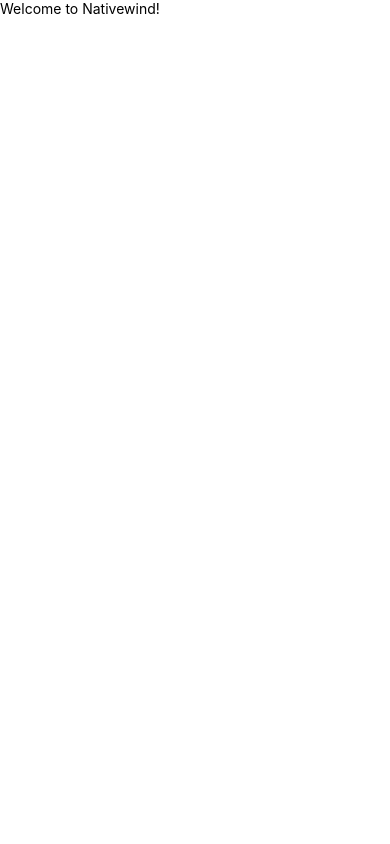
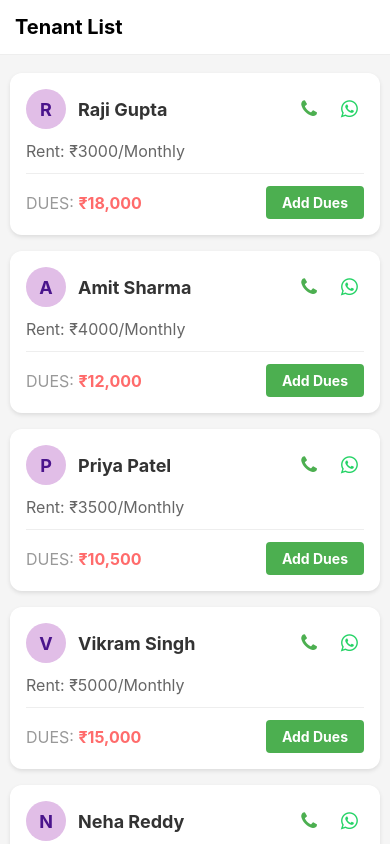
Before and after one commit to hisabok/hisabok-mobile, a React Native app: screen / in a window 390 px wide. Built offline with nearby package versions, Linux system fonts and the light colour scheme.

Commit message:
customerListScreen_ByTanmay

```diff
--- a/App.tsx
+++ b/App.tsx
@@ -1,15 +1,19 @@
 // import "./global.css";
 import React from "react";
-import { Text, View } from "react-native";
-
+import { StyleSheet, Text, View } from "react-native";
+import CustomerList from "./src/Screens/CustomerList";
+import CustomerListScreen from "./src/Screens/CustomerList";
 const App: React.FC = () => {
   return (
-    <View >
-      <Text>
-        Welcome to Nativewind!
-      </Text>
+    <View style={styles.container}>
+      <CustomerListScreen />
     </View>
   );
 };
-
+const styles = StyleSheet.create({
+  container: {
+    flex: 1,
+    backgroundColor: '#f5f5f5'
+  }
+});
 export default App;
--- a/package.json
+++ b/package.json
@@ -11,7 +11,8 @@
   },
   "dependencies": {
     "react": "18.3.1",
-    "react-native": "0.77.2"
+    "react-native": "0.77.2",
+    "react-native-vector-icons": "^10.3.0"
   },
   "devDependencies": {
     "@babel/core": "^7.25.2",
--- /dev/null
+++ b/src/Screens/CustomerList.js
@@ -0,0 +1,110 @@
+import React from 'react';
+import { View, Text, ActivityIndicator, ScrollView, StyleSheet } from 'react-native';
+import CustomerCard from '../UiComponents/customerCard/customerCard';
+
+const CustomerListScreen = () => {
+    const fakeCustomers = [
+        {
+            id: 1,
+            name: "Raji Gupta",
+            rent: "3000",
+            due: "18,000",
+            mobile: "+919876543210"
+        },
+        {
+            id: 2,
+            name: "Amit Sharma",
+            rent: "4000",
+            due: "12,000",
+            mobile: "+919876543211"
+        },
+        {
+            id: 3,
+            name: "Priya Patel",
+            rent: "3500",
+            due: "10,500",
+            mobile: "+919876543212"
+        },
+        {
+            id: 4,
+            name: "Vikram Singh",
+            rent: "5000",
+            due: "15,000",
+            mobile: "+919876543213"
+        },
+        {
+            id: 5,
+            name: "Neha Reddy",
+            rent: "4500",
+            due: "9,000",
+            mobile: "+919876543214"
+        }
+    ];
+
+    const [loading, setLoading] = React.useState(true);
+
+    React.useEffect(() => {
+        const timer = setTimeout(() => {
+            setLoading(false);
+        }, 1000);
+        return () => clearTimeout(timer);
+    }, []);
+
+    if (loading) {
+        return (
+            <View style={{ flex: 1, justifyContent: 'center', alignItems: 'center' }}>
+                <ActivityIndicator size="large" color="#0000ff" />
+                <Text style={{ marginTop: 10 }}>Loading customers...</Text>
+            </View>
+        );
+    }
+
+    if (fakeCustomers.length === 0) {
+        return (
+            <View style={{ flex: 1, justifyContent: 'center', alignItems: 'center' }}>
+                <Text>No customers found</Text>
+            </View>
+        );
+    }
+
+    return (
+        <View style={styles.container}>
+            <Text style={styles.header}>Tenant List</Text>
+            <ScrollView
+                contentContainerStyle={styles.scrollContent}
+                showsVerticalScrollIndicator={false}
+            >
+                {fakeCustomers.map((customer) => (
+                    <CustomerCard
+                        key={customer.id.toString()}
+                        tenantName={customer.name}
+                        rentAmount={customer.rent}
+                        dueAmount={customer.due}
+                        mobileNumber={customer.mobile}
+                    />
+                ))}
+            </ScrollView>
+        </View>
+    );
+};
+
+const styles = StyleSheet.create({
+    container: {
+        flex: 1,
+        backgroundColor: '#f5f5f5'
+    },
+    header: {
+        fontSize: 20,
+        fontWeight: 'bold',
+        padding: 15,
+        backgroundColor: '#fff',
+        borderBottomWidth: 1,
+        borderBottomColor: '#eee'
+    },
+    scrollContent: {
+        padding: 10,
+        paddingBottom: 20
+    }
+});
+
+export default CustomerListScreen;
--- /dev/null
+++ b/src/UiComponents/customerCard/customerCard.js
@@ -0,0 +1,80 @@
+import React from 'react';
+import { View, Text, TouchableOpacity, Linking, Image } from 'react-native';
+import Icon from 'react-native-vector-icons/FontAwesome';
+import { styles } from './styleSheet';
+
+const CustomerCard = ({
+  tenantName = 'Tenant Name',
+  rentAmount = '0',
+  dueAmount = '0',
+  mobileNumber = '',
+  currency = '₹',
+  profileImage = null,
+  onAddDues = () => { } // Add this prop for handling add dues action
+}) => {
+  const handleCall = () => {
+    if (mobileNumber) {
+      Linking.openURL(`tel:${mobileNumber}`);
+    }
+  };
+
+  const handleWhatsApp = () => {
+    if (mobileNumber) {
+      const message = `Hi ${tenantName}, regarding your rent payment of ${currency}${dueAmount}`;
+      Linking.openURL(`whatsapp://send?phone=${mobileNumber}&text=${encodeURIComponent(message)}`);
+    }
+  };
+
+  return (
+    <View style={styles.card}>
+      <View style={styles.topRow}>
+        <View style={styles.profileContainer}>
+          {profileImage ? (
+            <Image source={{ uri: profileImage }} style={styles.profileImage} />
+          ) : (
+            <View style={styles.profilePlaceholder}>
+              <Text style={styles.profileInitial}>
+                {tenantName.charAt(0).toUpperCase()}
+              </Text>
+            </View>
+          )}
+        </View>
+
+        <Text style={styles.tenantName} numberOfLines={1} ellipsizeMode="tail">
+          {tenantName}
+        </Text>
+
+        {mobileNumber && (
+          <View style={styles.iconContainer}>
+            <TouchableOpacity onPress={handleCall} style={styles.iconButton}>
+              <Icon name="phone" size={20} color="#4CAF50" />
+            </TouchableOpacity>
+            <TouchableOpacity onPress={handleWhatsApp} style={styles.iconButton}>
+              <Icon name="whatsapp" size={20} color="#25D366" />
+            </TouchableOpacity>
+          </View>
+        )}
+      </View>
+
+      <View style={styles.rentContainer}>
+        <Text style={styles.rentText}>
+          Rent: {currency}{rentAmount}/Monthly
+        </Text>
+      </View>
+
+      <View style={styles.footer}>
+        <View style={styles.duesRow}>
+          <View style={styles.duesLeft}>
+            <Text style={styles.dueLabel}>Dues: </Text>
+            <Text style={styles.dueAmount}>{currency}{dueAmount}</Text>
+          </View>
+          <TouchableOpacity style={styles.addDuesButton} onPress={onAddDues}>
+            <Text style={styles.addDuesText}>Add Dues</Text>
+          </TouchableOpacity>
+        </View>
+      </View>
+    </View>
+  );
+};
+
+export default CustomerCard;
--- /dev/null
+++ b/src/UiComponents/customerCard/styleSheet.js
@@ -0,0 +1,96 @@
+import { StyleSheet } from "react-native";
+
+export const styles = StyleSheet.create({
+    card: {
+        backgroundColor: '#fff',
+        borderRadius: 12,
+        padding: 16,
+        marginVertical: 8,
+        shadowColor: '#000',
+        shadowOffset: { width: 0, height: 2 },
+        shadowOpacity: 0.1,
+        shadowRadius: 4,
+        elevation: 3,
+        width: '100%',
+    },
+    topRow: {
+        flexDirection: 'row',
+        alignItems: 'center',
+        marginBottom: 12,
+    },
+    profileContainer: {
+        marginRight: 12,
+    },
+    profileImage: {
+        width: 40,
+        height: 40,
+        borderRadius: 20,
+    },
+    profilePlaceholder: {
+        width: 40,
+        height: 40,
+        borderRadius: 20,
+        backgroundColor: '#e1bee7',
+        justifyContent: 'center',
+        alignItems: 'center',
+    },
+    profileInitial: {
+        fontSize: 18,
+        fontWeight: 'bold',
+        color: '#4a148c',
+    },
+    tenantName: {
+        flex: 1,
+        fontSize: 18,
+        fontWeight: 'bold',
+        color: '#333',
+        marginRight: 8,
+    },
+    rentContainer: {
+        marginBottom: 12,
+    },
+    rentText: {
+        fontSize: 16,
+        color: '#666',
+    },
+    iconContainer: {
+        flexDirection: 'row',
+        gap: 12,
+    },
+    iconButton: {
+        padding: 6,
+    },
+    footer: {
+        borderTopWidth: 1,
+        borderTopColor: '#eee',
+        paddingTop: 12,
+    },
+    duesRow: {
+        flexDirection: 'row',
+        justifyContent: 'space-between',
+        alignItems: 'center',
+    },
+    duesLeft: {
+        flexDirection: 'row',
+    },
+    dueLabel: {
+        fontSize: 16,
+        color: '#999',
+        textTransform: 'uppercase',
+    },
+    dueAmount: {
+        fontSize: 16,
+        fontWeight: 'bold',
+        color: '#FF6B6B',
+    },
+    addDuesButton: {
+        backgroundColor: '#4CAF50',
+        paddingHorizontal: 16,
+        paddingVertical: 8,
+        borderRadius: 4,
+    },
+    addDuesText: {
+        color: 'white',
+        fontWeight: 'bold',
+    },
+});
```
Also changed, not shown: src/assets/sample_profile_pic.jpg (added), 2 other files (tests, documents, lock files or other folders).
